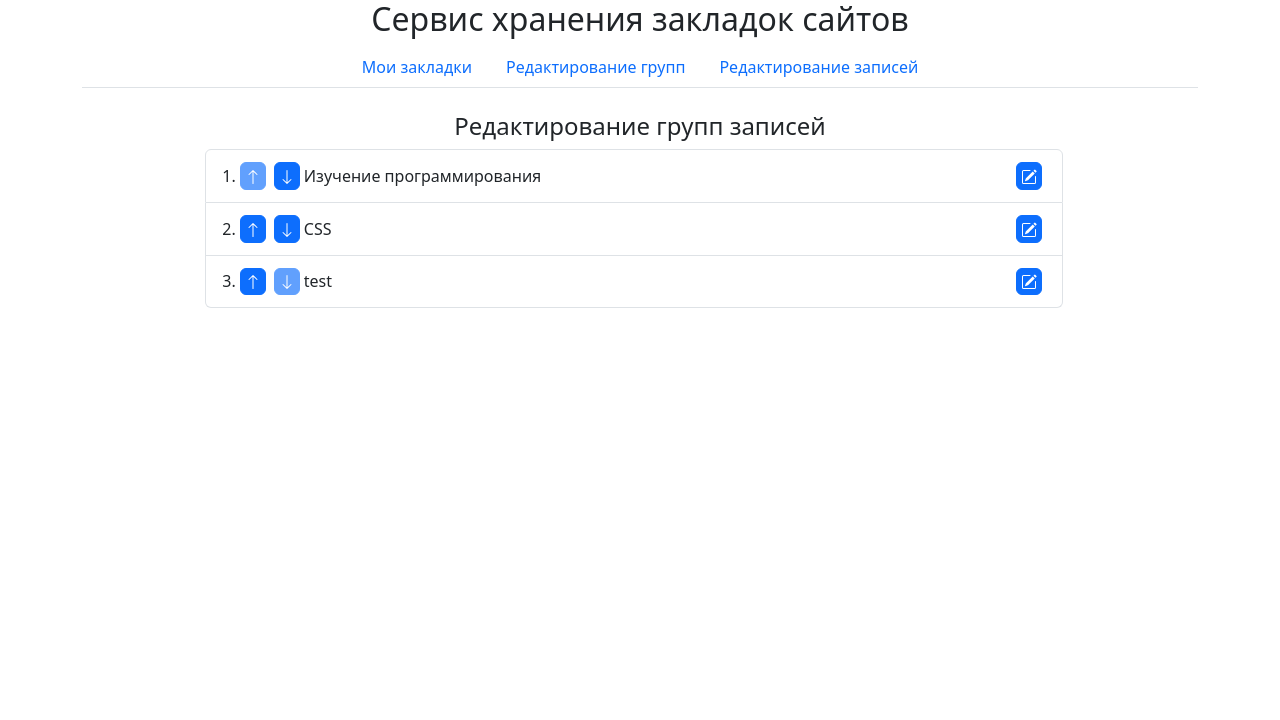
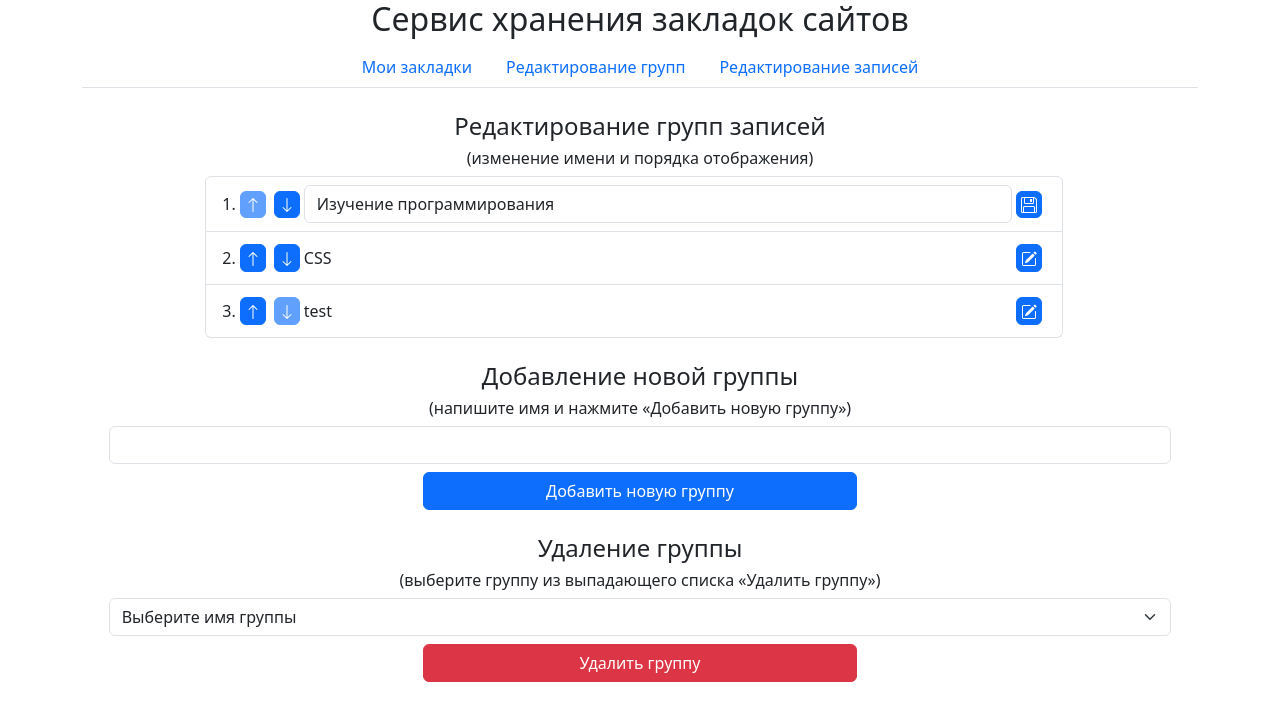
Before and after one commit to FoxTail25/code_mu_proj_bookmark_storage_service, a Vue app: page /edit_group in a window 1280 px wide. Both pictures are taken after a click on the button 1028 px from the left and 176 px from the top of the page. Shown: the top 720 px of the page. Built offline with nearby package versions, Linux system fonts and the light colour scheme.

Commit message:
не получается удаление. Не обновляются данные

```diff
--- /dev/null
+++ b/src/components/icon/SaveText.vue
@@ -0,0 +1,8 @@
+<template>
+	<svg xmlns="http://www.w3.org/2000/svg" width="16" height="16" fill="currentColor" class="bi bi-floppy"
+		viewBox="0 0 16 16">
+		<path d="M11 2H9v3h2z" />
+		<path
+			d="M1.5 0h11.586a1.5 1.5 0 0 1 1.06.44l1.415 1.414A1.5 1.5 0 0 1 16 2.914V14.5a1.5 1.5 0 0 1-1.5 1.5h-13A1.5 1.5 0 0 1 0 14.5v-13A1.5 1.5 0 0 1 1.5 0M1 1.5v13a.5.5 0 0 0 .5.5H2v-4.5A1.5 1.5 0 0 1 3.5 9h9a1.5 1.5 0 0 1 1.5 1.5V15h.5a.5.5 0 0 0 .5-.5V2.914a.5.5 0 0 0-.146-.353l-1.415-1.415A.5.5 0 0 0 13.086 1H13v4.5A1.5 1.5 0 0 1 11.5 7h-7A1.5 1.5 0 0 1 3 5.5V1H1.5a.5.5 0 0 0-.5.5m3 4a.5.5 0 0 0 .5.5h7a.5.5 0 0 0 .5-.5V1H4zM3 15h10v-4.5a.5.5 0 0 0-.5-.5h-9a.5.5 0 0 0-.5.5z" />
+	</svg>
+</template>
--- a/src/stores/bookmarks.js
+++ b/src/stores/bookmarks.js
@@ -4,6 +4,7 @@ import {
 } from 'vue'
 import { defineStore } from 'pinia'
 import { dafaultBookmarksArr } from '@/util/defaultBookmarks'
+import { nanoid } from 'nanoid';
 
 export const useBookmarkStore = defineStore('bookmarks', () => {
   const bookmarkArr = ref([]);
@@ -13,7 +14,7 @@ export const useBookmarkStore = defineStore('bookmarks', () => {
 
   function setFirstData() {
     name.value = 'default'
-    bookmarkArr.value = [...dafaultBookmarksArr].map(elem => { return { ...elem, edit: false } })
+    bookmarkArr.value = [...dafaultBookmarksArr]
   };
   function changeGroupOrder(id, direct) {
     console.log(id, direct)
@@ -38,11 +39,40 @@ export const useBookmarkStore = defineStore('bookmarks', () => {
     bookmarkArr.value[replaceableIndex].section_order = currentIndex;
 
   };
+  function changeGroupName(id, name) {
+    bookmarkArr.value.forEach(e => {
+      if (e.id == id) {
+        e.section_name = name;
+      }
+    })
+  }
+  function addNewGroup(newGroupName) {
+    let orderNumber = bookmarkArr.value.length;
+    let id = nanoid();
+    bookmarkArr.value.push({
+      id: id,
+      section_order: orderNumber,
+      section_name: newGroupName,
+      edit: false,
+      bookmarksList: []
+    });
+  };
+  function deleteBookmarkGroup(id) {
+    console.log(id);
+    // console.log('befor', bookmarkArr.value)
+    // bookmarkArr.value = bookmarkArr.value.filter(e => e.id != id)
+    // // bookmarkArr.value = []
+    // console.log('after', bookmarkArr.value)
+
+  }
 
   return {
     bookmarkArr,
     name,
+    setFirstData,
     changeGroupOrder,
-    setFirstData,
+    changeGroupName,
+    addNewGroup,
+    deleteBookmarkGroup,
   };
 })
--- a/src/util/defaultBookmarks.js
+++ b/src/util/defaultBookmarks.js
@@ -4,6 +4,7 @@ export const dafaultBookmarksArr = [
 		id: '6UhgLpttOMgybmJY4fLGH',
 		section_order: 0,
 		section_name: 'Изучение программирования',
+		edit: false,
 		bookmarksList: [
 			{
 				id: 'Q4sGeFLbS0GTmtEAMBqQC',
@@ -11,6 +12,7 @@ export const dafaultBookmarksArr = [
 				name: 'code.mu',
 				link: 'https://code.mu/ru/',
 				description: 'Лучший сайт по изучению программирования',
+				edit: false,
 			},
 			{
 				id: 'd71hx7QbBONXWeDqMg9vd',
@@ -18,6 +20,7 @@ export const dafaultBookmarksArr = [
 				name: 'w3schools',
 				link: 'https://www.w3schools.com/',
 				description: 'не плохой сайт по изучению программирования',
+				edit: false,
 			},
 		]
 	},
@@ -25,6 +28,7 @@ export const dafaultBookmarksArr = [
 		id: 'gP5GpSYBYdlUn1SKnQhWl',
 		section_order: 1,
 		section_name: 'CSS',
+		edit: false,
 		bookmarksList: [
 			{
 				id: '1CxCy91J6qqaj8Lhd4m7o',
@@ -32,6 +36,7 @@ export const dafaultBookmarksArr = [
 				name: 'Animate.css',
 				link: 'https://animate.style/',
 				description: 'Сайт с готовыми css анимациями',
+				edit: false,
 			},
 			{
 				id: '',
@@ -39,6 +44,7 @@ export const dafaultBookmarksArr = [
 				name: 'w3schools css',
 				link: 'https://www.w3schools.com/css/default.asp',
 				description: 'Хороший справочник по css',
+				edit: false,
 			},
 		]
 	},
@@ -46,6 +52,7 @@ export const dafaultBookmarksArr = [
 		id: 'I933YNzZZqKmJv1ko_Jjr',
 		section_order: 2,
 		section_name: 'test',
+		edit: false,
 		bookmarksList: [
 			{
 				id: '1CxCy91J6qqaj8Lhd4m7o',
@@ -53,6 +60,7 @@ export const dafaultBookmarksArr = [
 				name: 'Animate.css',
 				link: 'https://animate.style/',
 				description: 'Сайт с готовыми css анимациями',
+				edit: false,
 			},
 			{
 				id: '',
@@ -60,6 +68,7 @@ export const dafaultBookmarksArr = [
 				name: 'w3schools css',
 				link: 'https://www.w3schools.com/css/default.asp',
 				description: 'Хороший справочник по css',
+				edit: false,
 			},
 		]
 	},
--- a/src/views/EditGroupView.vue
+++ b/src/views/EditGroupView.vue
@@ -2,6 +2,7 @@
 import EditText from '@/components/icon/EditText.vue';
 import IcinArrowDown from '@/components/icon/IconArrowDown.vue';
 import IcinArrowUp from '@/components/icon/IconArrowUp.vue';
+import SaveText from '@/components/icon/SaveText.vue';
 import PageHeader from '@/components/PageHeader.vue';
 import { useBookmarkStore } from '@/stores/bookmarks';
 
@@ -13,6 +14,9 @@ export default {
   data() {
     return {
       bookmarkArr: [],
+      nameText: '',
+      newGroupName: '',
+      selectedToDelete: 'Выберите имя группы',
     }
   },
   methods: {
@@ -30,9 +34,39 @@ export default {
         : false
     },
     editGroupName(elemId, elemName) {
-      let elem = this.bookmarkArr.filter(e => e.id == elemId)[0]
-      console.log({ ...elem })
+      this.bookmarkArr.forEach(e => {
+        if (e.id == elemId) {
+          e.edit = true;
+        }
+      })
+      this.nameText = elemName;
     },
+    saveGroupName(elemId) {
+      this.bookmarkArr.forEach(e => {
+        if (e.id == elemId) {
+          e.edit = false;
+        }
+      })
+      // console.log(this.nameText)
+      let newName = this._checkText(this.nameText)
+      store.changeGroupName(elemId, newName)
+      this.nameText = '';
+    },
+    addNewGroup() {
+      let newName = this._checkText(this.newGroupName)
+      store.addNewGroup(newName)
+      this.newGroupName = ''
+    },
+    deleteGroup() {
+      if (this.selectedToDelete != 'Выберите имя группы') {
+        store.deleteBookmarkGroup(this.selectedToDelete)
+      } else {
+        console.log('datda')
+      }
+    },
+    _checkText(str) {
+      return str.trim().length > 0 ? str : 'безымянная'
+    }
 
   },
   computed: {
@@ -51,8 +85,9 @@ export default {
 
 <template>
   <PageHeader :msg="'Редактирование групп записей'" />
-
-  <div class="row justify-content-center">
+  <PageHeader :msg="'(изменение имени и порядка отображения)'" :num="6" />
+  <!-- Изменение порядка и имени -->
+  <div class="row justify-content-center mb-4">
 
     <ol class="list-group list-group-numbered col-12 col-md-10 col-md-10 col-lg-8">
       <li v-for="(elem) in sorted" :key="elem.id"
@@ -72,15 +107,44 @@ export default {
         <span v-if="!elem.edit" class="f1">
           {{ elem.section_name }}
         </span>
-        <input v-else="!elem.edit" class="f1" :value="elem.section_name">
+        <input v-else="!elem.edit" type="text" class="form-control f1" v-model="nameText">
 
 
-        <button class="btn btn-primary p-1 m-1 lh-1" @click="editGroupName(elem.id, elem.section_name)"
-          title="Изменить название группы">
+        <button v-if="!elem.edit" class="btn btn-primary p-1 m-1 lh-1"
+          @click="editGroupName(elem.id, elem.section_name)" title="Изменить название группы">
           <EditText />
+        </button>
+        <button v-else="!elem.edit" class="btn btn-primary p-1 m-1 lh-1" @click="saveGroupName(elem.id)"
+          title="сохранить название группы">
+          <SaveText />
         </button>
       </li>
     </ol>
+  </div>
+  <!-- Добавление новой группы -->
+  <PageHeader :msg="'Добавление новой группы'" />
+  <PageHeader :msg="'(напишите имя и нажмите 	&laquo;Добавить новую группу&raquo;)'" :num="6" />
+  <div class="mt-2 mb-4">
+    <div class="row justify-content-center">
+      <div class="col-10 mb-2">
+        <input type="text" class="form-control" v-model="newGroupName">
+      </div>
+      <button class="btn btn-primary col-10 col-sm-6 col-md-4" @click="addNewGroup">Добавить новую группу</button>
+    </div>
+  </div>
+  <!-- Удаление группы -->
+  <PageHeader :msg="'Удаление группы'" />
+  <PageHeader :msg="'(выберите группу	из выпадающего списка &laquo;Удалить группу&raquo;)'" :num="6" />
+  <div class="mt-2">
+    <div class="row justify-content-center">
+      <div class="col-10 mb-2">
+        <select class="form-select" aria-label="Default select example" v-model="selectedToDelete">
+          <option>Выберите имя группы</option>
+          <option v-for="elem in bookmarkArr" :value="elem.id">{{ elem.section_name }}</option>
+        </select>
+      </div>
+      <button class="btn btn-danger col-10 col-sm-6 col-md-4" @click="deleteGroup">Удалить группу</button>
+    </div>
   </div>
 </template>
 
```
